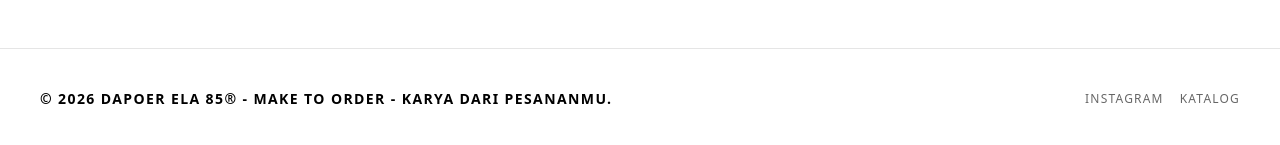
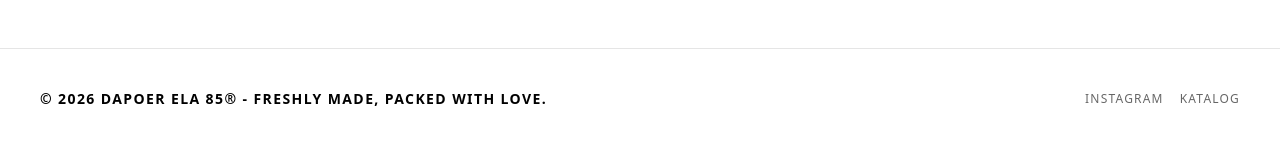
Before and after one commit to dapoerela85/dapoerela85.github.io, a Jekyll site: the page built from index.html, in a window 1280 px wide and 900 px high, scrolled down 1382 px. Shown: the part 751-896 px from the top of the window. Built offline with Jekyll 4.4.1, drawn with Linux system fonts in a browser that asks for light colours; nearby versions of some CDN libraries.

Commit message:
Update footer.html

```diff
--- a/_includes/footer.html
+++ b/_includes/footer.html
@@ -85,7 +85,7 @@
 
 <footer class="footer p-10 bg-base-100 border-t border-base-content/10 text-base-content flex flex-col md:flex-row justify-between items-center">
     <aside class="items-center grid-flow-col">
-        <p class="font-bold uppercase tracking-widest">© {{ "now" | date: "%Y" }} {{ site.title }}® - Make To Order - Karya dari pesananmu.</p>
+        <p class="font-bold uppercase tracking-widest">© {{ "now" | date: "%Y" }} {{ site.title }}® - Freshly made, packed with love.</p>
     </aside>
     <nav class="grid-flow-col gap-4 md:place-self-center md:justify-self-end text-xs uppercase tracking-widest opacity-60">
         <a href="https://instagram.com/DapoerEla85" target="_blank">Instagram</a>
```
